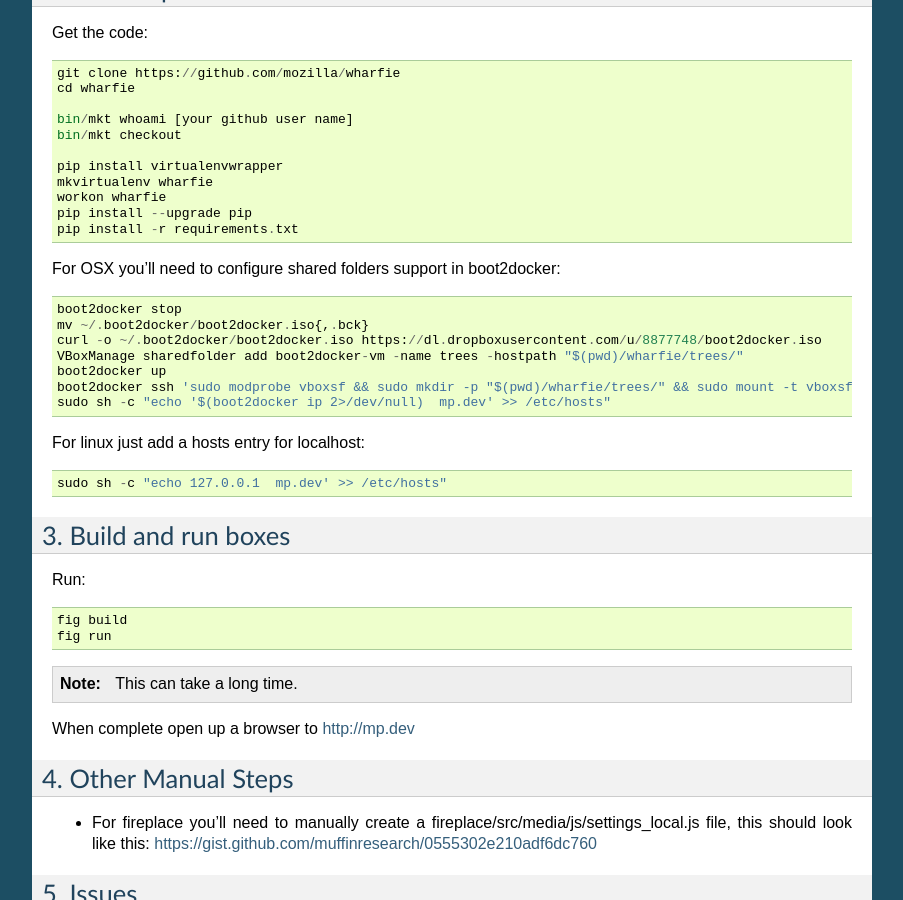
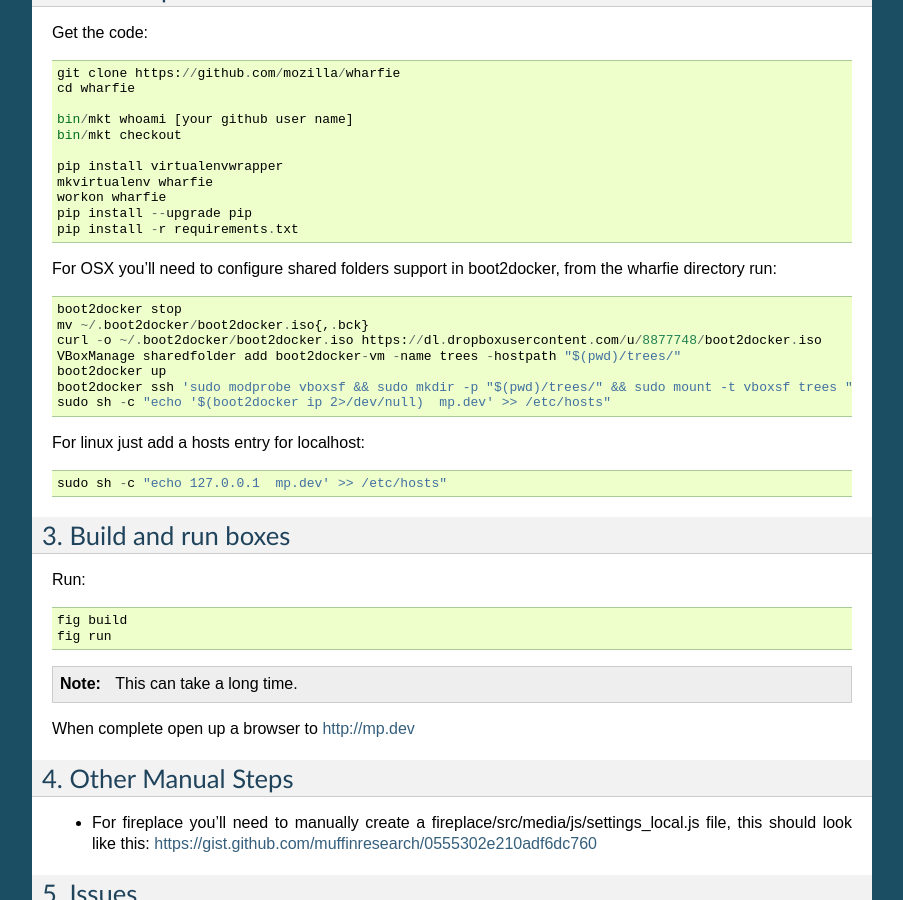
Before and after one commit to mozilla/marketplace-docs, a Sphinx documentation site: the page built from docs/topics/docker.rst, in a window 1280 px wide and 900 px high, scrolled down 439 px. Shown: the whole window, without its empty margins (198-1101 px from the left). Built offline with Sphinx 7.4.7, drawn with Linux system fonts in a browser that asks for light colours.

Commit message:
remove extra wharfie

```diff
--- a/docs/topics/docker.rst
+++ b/docs/topics/docker.rst
@@ -41,14 +41,15 @@
     pip install -r requirements.txt
 
 
-For OSX you'll need to configure shared folders support in boot2docker::
+For OSX you'll need to configure shared folders support in boot2docker, from
+the wharfie directory run::
 
     boot2docker stop
     mv ~/.boot2docker/boot2docker.iso{,.bck}
     curl -o ~/.boot2docker/boot2docker.iso https://dl.dropboxusercontent.com/u/8877748/boot2docker.iso
-    VBoxManage sharedfolder add boot2docker-vm -name trees -hostpath "$(pwd)/wharfie/trees/"
+    VBoxManage sharedfolder add boot2docker-vm -name trees -hostpath "$(pwd)/trees/"
     boot2docker up
-    boot2docker ssh 'sudo modprobe vboxsf && sudo mkdir -p "$(pwd)/wharfie/trees/" && sudo mount -t vboxsf trees "$(pwd)/wharfie/trees"'
+    boot2docker ssh 'sudo modprobe vboxsf && sudo mkdir -p "$(pwd)/trees/" && sudo mount -t vboxsf trees "$(pwd)/trees"'
     sudo sh -c "echo '$(boot2docker ip 2>/dev/null)  mp.dev' >> /etc/hosts"
 
 For linux just add a hosts entry for localhost::
```
